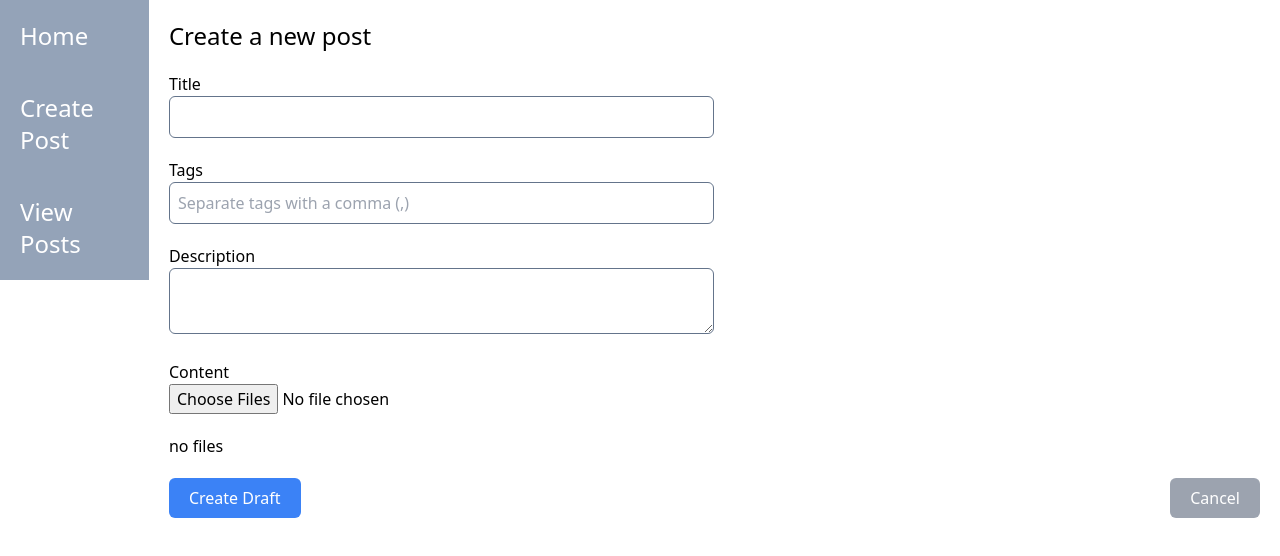
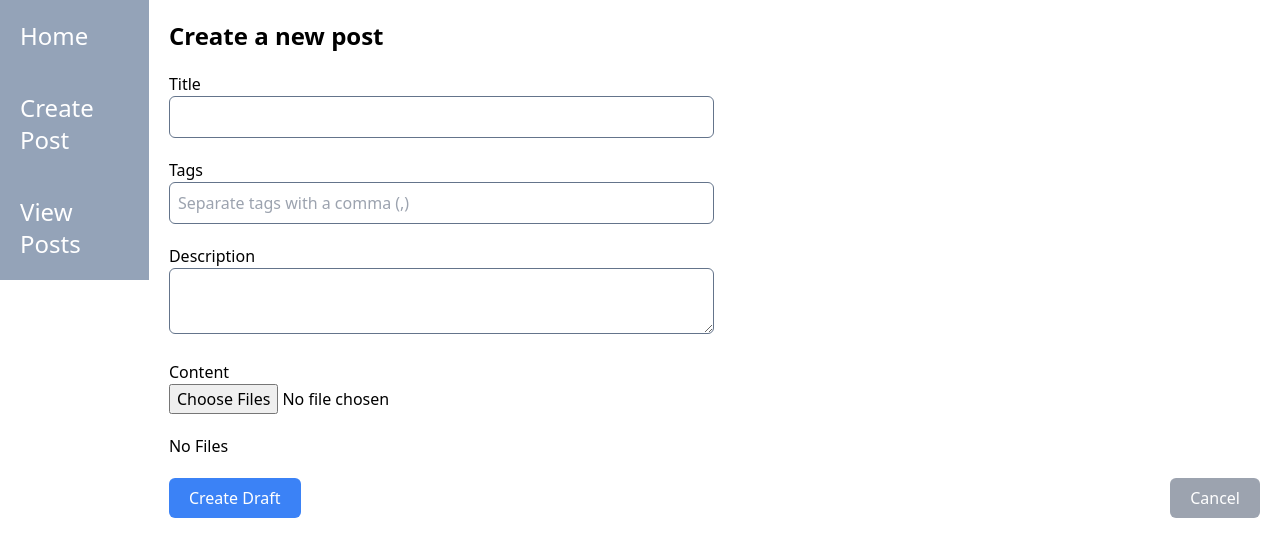
Before and after one commit to sam55silver/cms-app, a Next.js app: page /create-new-post in a window 1280 px wide. Shown: the top 556 px of the page. Built offline with nearby package versions, Linux system fonts and the light colour scheme.

Commit message:
trying to parse markdown pages

```diff
--- a/components/contentForm.js
+++ b/components/contentForm.js
@@ -1,10 +1,12 @@
 import { useEffect, useState } from 'react';
+import { marked } from 'marked';
+import parse from 'html-react-parser';
 
 const ContentForm = (props) => {
   const [title, setTitle] = useState('');
   const [tags, setTags] = useState('');
   const [desc, setDesc] = useState('');
-  const [content, setContent] = useState([]);
+  const [uploadedFiles, setUploadedFiles] = useState([]);
 
   useEffect(() => {
     if (props.postData) {
@@ -24,7 +26,7 @@ const ContentForm = (props) => {
       title: title,
       tags: tags,
       desc: desc,
-      content: content,
+      // content: content,
     };
 
     props.onSubmit(formValues);
@@ -32,31 +34,75 @@ const ContentForm = (props) => {
 
   const uploadHandler = (event) => {
     const files = Array.from(event.target.files);
+    setUploadedFiles([...uploadedFiles, ...files]);
+  };
 
-    setContent([...content, ...files]);
+  const deleteFile = (event) => {
+    const fileIndex = event.target.getAttribute('id');
 
-    // const reader = new FileReader();
-    // reader.onload = (e) => {
-    //   const { result } = e.target;
-    //   console.log(result);
-    // };
+    let newUploadedFiles = uploadedFiles;
+    newUploadedFiles.splice(fileIndex, 1);
 
-    // for (let i = 0; i < files.length; i++) {
-    //   const file = files[i];
-    //   console.log(file);
+    setUploadedFiles([...newUploadedFiles]);
+  };
 
-    //   if (file.type.includes('text')) {
-    //     reader.readAsText(file);
-    //   } else if (file.type.includes('image')) {
-    //     reader.readAsDataURL(file);
-    //   }
-    // }
+  const readFiles = () => {
+    const reader = new FileReader();
+
+    let fileHeaders = [];
+    let markdownPages = [];
+
+    uploadedFiles.forEach((file, index) => {
+      // Create file headers
+      const header = (
+        <div
+          key={index}
+          className='border-2 border-red-400 rounded-md p-2 w-1/2 flex justify-between items-center'
+        >
+          <span>{file.name}</span>
+          <button
+            id={index}
+            type='button'
+            onClick={deleteFile}
+            className='primary-btn bg-red-500'
+          >
+            Delete
+          </button>
+        </div>
+      );
+
+      fileHeaders.push(header);
+
+      if (file.name.includes('.md')) {
+        console.log('Parsing', file);
+        reader.readAsText(file);
+
+        reader.onload = (e) => {
+          const { result } = e.target;
+          const html = marked.parse(result);
+
+          const page = <div>{parse(html)}</div>;
+          console.log(page);
+
+          markdownPages.push(page);
+        };
+      }
+    });
+
+    return (
+      <>
+        <div className='flex flex-col gap-4'>
+          {fileHeaders.map((header) => header)}
+        </div>
+        <div>{markdownPages.map((page) => page)}</div>
+      </>
+    );
   };
 
   return (
     <div className='container mx-auto p-5'>
       <form onSubmit={onSubmit} className='flex flex-col gap-5'>
-        <h1 className='text-2xl'>{props.header}</h1>
+        <h1 className='text-2xl font-bold'>{props.header}</h1>
 
         <div>
           <label>Title</label> <br />
@@ -101,19 +147,13 @@ const ContentForm = (props) => {
             type='file'
             id='content'
             name='content'
-            accept='image/png, image/jpeg, text/markdown'
+            accept='image/png, image/jpeg, text/markdown,.md,.png,.jpeg'
             multiple
             onChange={uploadHandler}
           />
         </div>
 
-        <div>
-          {content && content.length != 0 ? (
-            content.map((file, index) => <div key={index}>{file.name}</div>)
-          ) : (
-            <p>no files</p>
-          )}
-        </div>
+        {uploadedFiles.length != 0 ? readFiles() : <span>No Files</span>}
 
         {props.buttonJsx}
       </form>
--- a/package.json
+++ b/package.json
@@ -10,6 +10,8 @@
   },
   "dependencies": {
     "firebase": "^9.9.3",
+    "html-react-parser": "^3.0.4",
+    "marked": "^4.0.19",
     "next": "12.2.5",
     "react": "18.2.0",
     "react-dom": "18.2.0",
```
Also changed, not shown: 1 other file (tests, documents, lock files or other folders).
